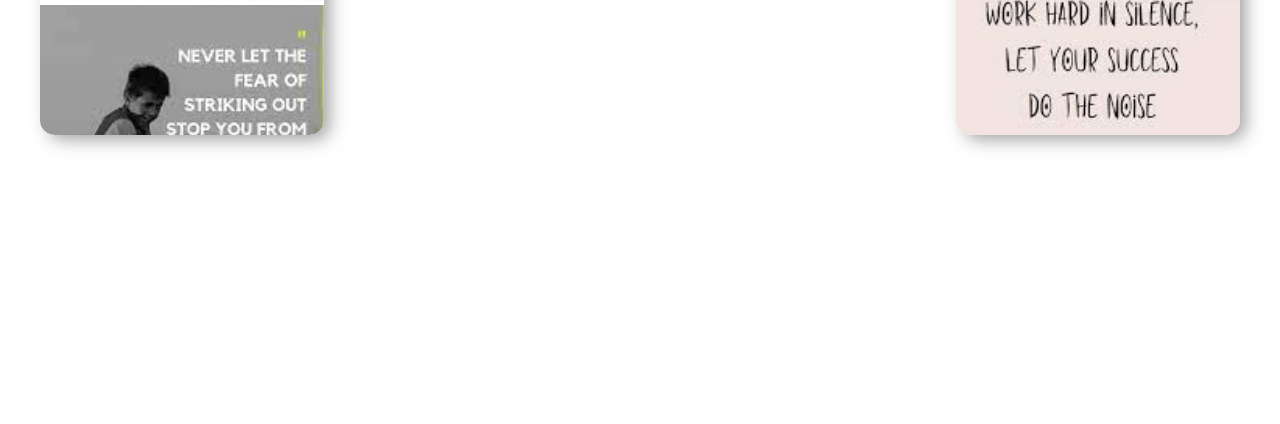
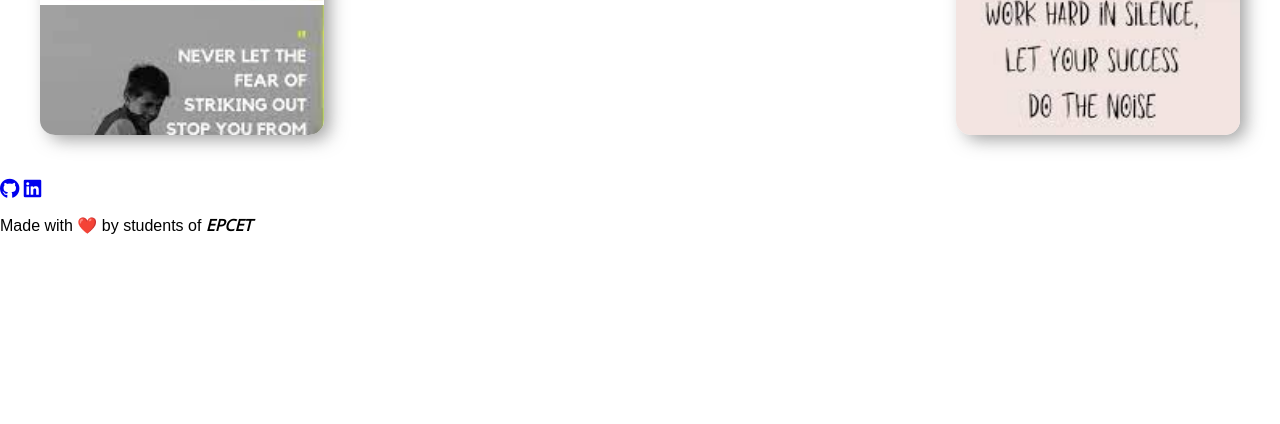
Before and after one commit to EileenRolen/students_performance_prediction, a Flask app: template templates/result.html in a window 1280 px wide. Shown: the part 376-800 px from the top of the page. Run offline with Flask 2, Linux system fonts and the light colour scheme; the template is opened without the code that fills it, so the values that code supplies are empty; parts of the project's set-up code (start-up, migrations or seed data) failed here and were passed over; some libraries are stand-ins or nearby versions.

Commit message:
Update result.html

```diff
--- a/templates/result.html
+++ b/templates/result.html
@@ -124,7 +124,17 @@
 
              </div>
          </div>
+       <!-- Footer -->
+       <div class='footer'>
+           <div class="contact">
+               <a target="_blank" href="#"><i class="fab fa-github fa-lg contact-icon"></i></a>
+               <a target="_blank" href="#"><i class="fab fa-linkedin fa-lg contact-icon"></i></a>
+           </div>
+           <p class='footer-description'>Made with ❤️ by students of <span class='heading_first'> EPCET </span></p>
+       </div>
 
+    </body>
+</html>
 
 
     </body>
```
